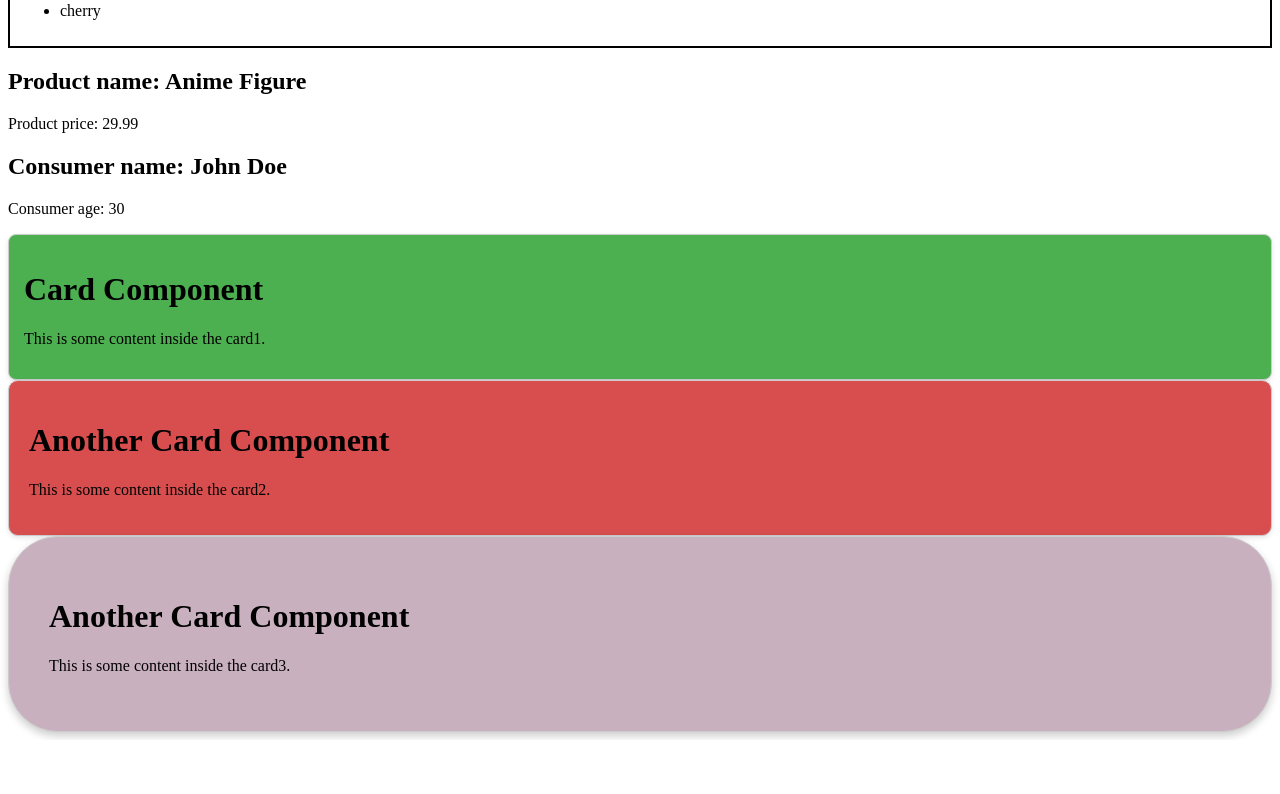
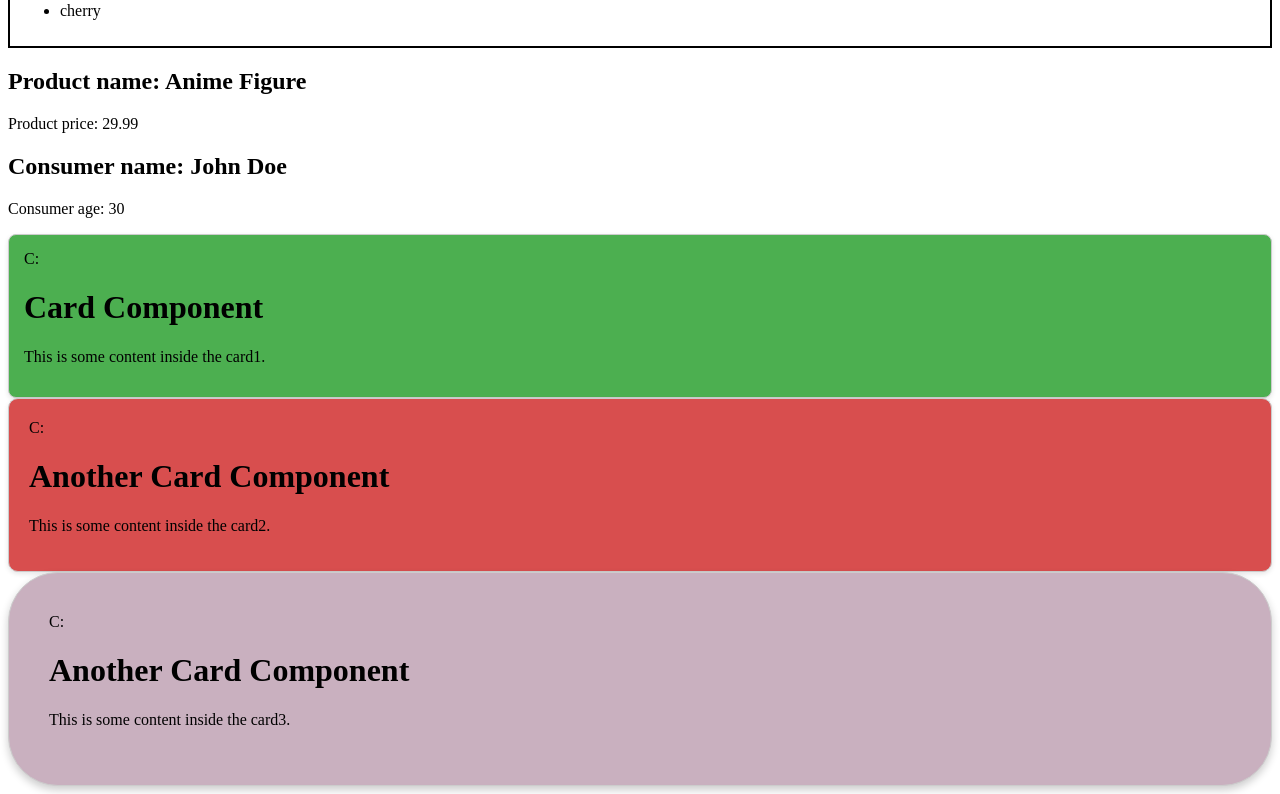
Before and after one commit to nehaumbre/REACTHUNX, a React (Vite) app in the folder vite-project/: page / in a window 1280 px wide. Shown: the part 1339-2133 px from the top of the page. Before the commit the page ends 2079 px from the top, so only its background shows below. Built offline with nearby package versions, Linux system fonts and the light colour scheme.

Commit message:
React Fundamentals : all about props:Children with card component
Signed-off-by: nehaumbre <nehaumbre28@gmail.com>

```diff
--- a/vite-project/src/components/Card.jsx
+++ b/vite-project/src/components/Card.jsx
@@ -2,7 +2,7 @@
 const Card = ({children, style}) => {
   return (
     <div style={{ border: "1px solid #ccc", padding: "10px", borderRadius: "5px", boxShadow: "0 2px 5px rgba(0, 0, 0, 0.1)", ...style }}>
-      {children}
+      C:{children}
     </div>
   )
 }
```
